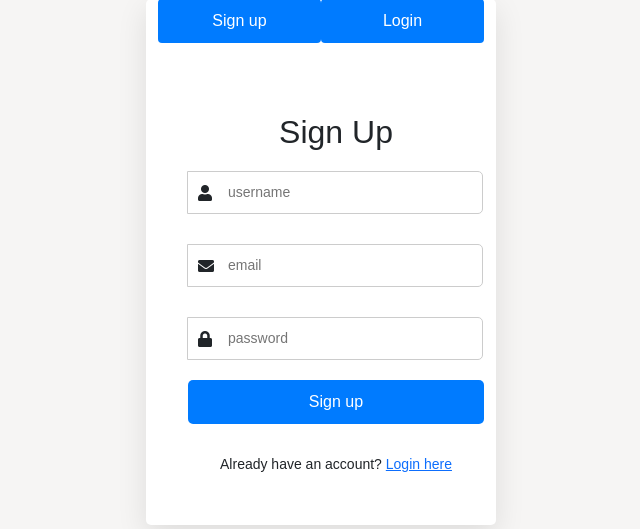
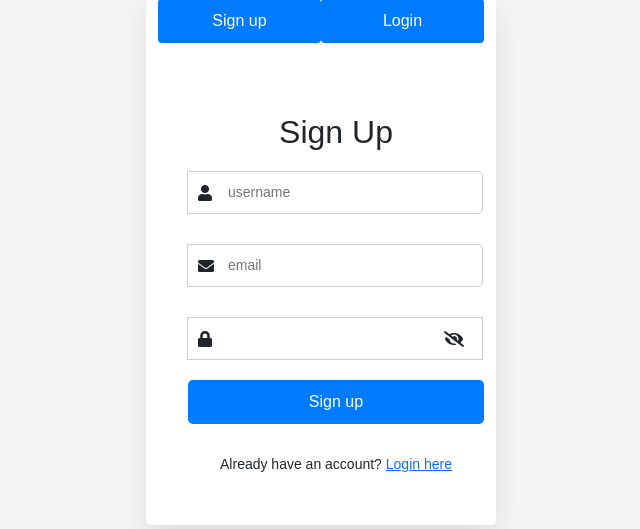
Before and after one commit to samuelkanyingi/quiz_web_app, a Flask app: page /login in a window 1280 px wide. Shown: the part 83-612 px from the top of the page, without its empty margins (319-959 px from the left). Run offline with Flask 3, Linux system fonts and the light colour scheme; some libraries are stand-ins or nearby versions.

Commit message:
feat(auth-form): add password visibility toggles to login/sigup forms
- Implemented passowrd hide/unhide to improve passowrd security
- Added an eye-icon to toggle password visibility
- Created togglePassword function to handle password visibility

```diff
--- a/templates/index.html
+++ b/templates/index.html
@@ -113,6 +113,10 @@
         margin-top: 30px;
         font-size: 14px;
     }
+    .input-group .toggle-password {
+        right: 10px;
+        position: absolute;
+    }
 
     </style>
 
@@ -139,7 +143,9 @@
 
                 <div class="input-group">
                     <i class="fas fa-lock"></i>
-                    <input type="password" placeholder="password" name="passowrd" required>
+                    <input type="password" id="password" name="password" required>
+                    <i class="fas fa-eye-slash toggle-password" onclick="togglePassword('password', this)"></i>
+
                 </div>
                 <button type="submit">Sign up</button>
                 </form>
@@ -158,7 +164,9 @@
 
                     <div class="input-group">
                         <i class="fas fa-lock"></i>
-                        <input type="password" placeholder="password" name="passowrd" required>
+                        <input type="password" id="password2" placeholder="password" name="password" required>
+                        <i class="fas fa-eye-slash toggle-password" onclick="togglePassword('password2', this)"></i>
+
                     </div>
                     <button type="submit">Login</button>
                 </form>
@@ -181,7 +189,26 @@
         function showLogin() {
             document.querySelector('.form-container').style.transform = 'translateX(-93%)'
             document.getElementById('loginBtn').classList.add('active');
-            document.getElementById('signupBtn').classList.remove('active');        }
+            document.getElementById('signupBtn').classList.remove('active');
+        }
+
+        // toggle passowrd function
+        function togglePassword(passwordId, icon) {
+            //get passowrd input field and toggle icon
+
+            const passwordField = document.getElementById(passwordId);
+            const toggleIcon = icon;
+
+            if (passwordField.type === "password") {
+                passwordField.type = "text";
+                toggleIcon.classList.remove("fa-eye-slash");
+                toggleIcon.classList.add("fa-eye");
+            } else {
+                passwordField.type = "password";
+                toggleIcon.classList.remove("fa-eye");
+                toggleIcon.classList.add("fa-eye-slash");
+            }
+        }
     </script>
 </body>
 </html>
```
